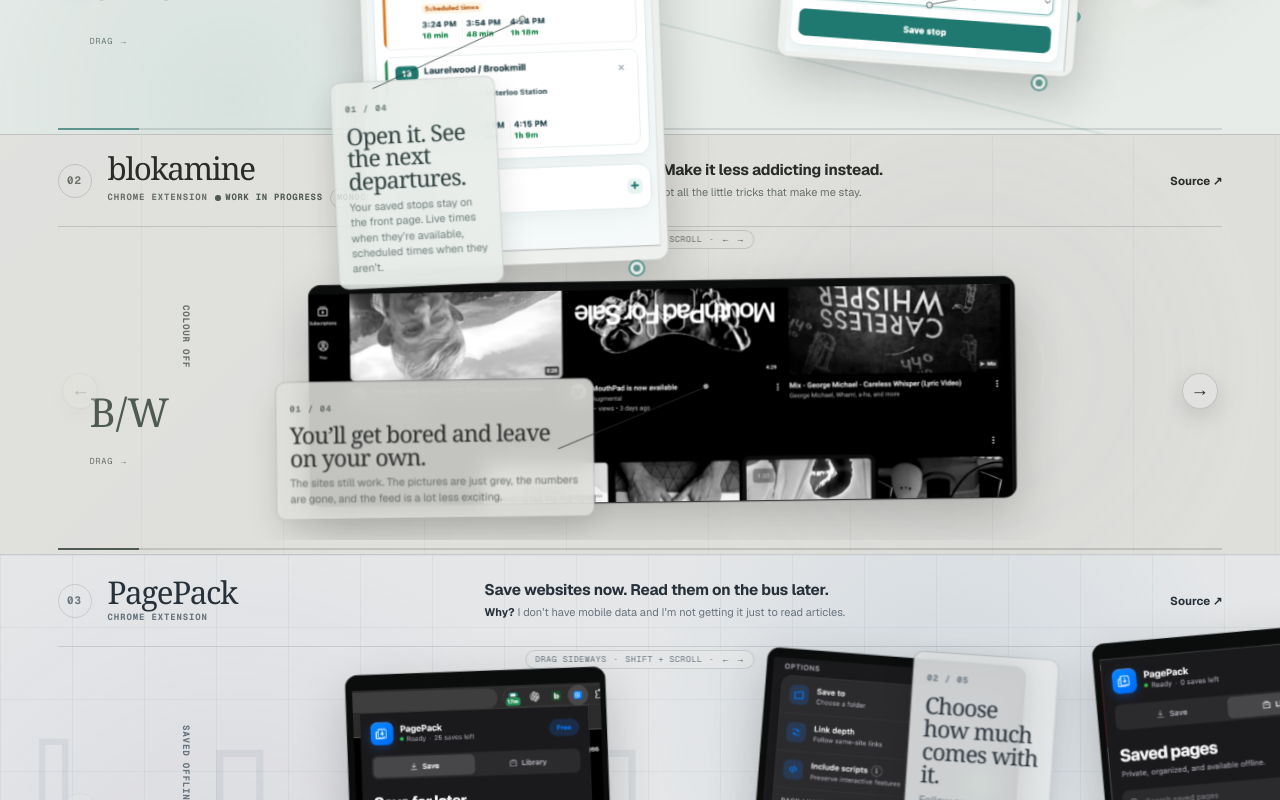
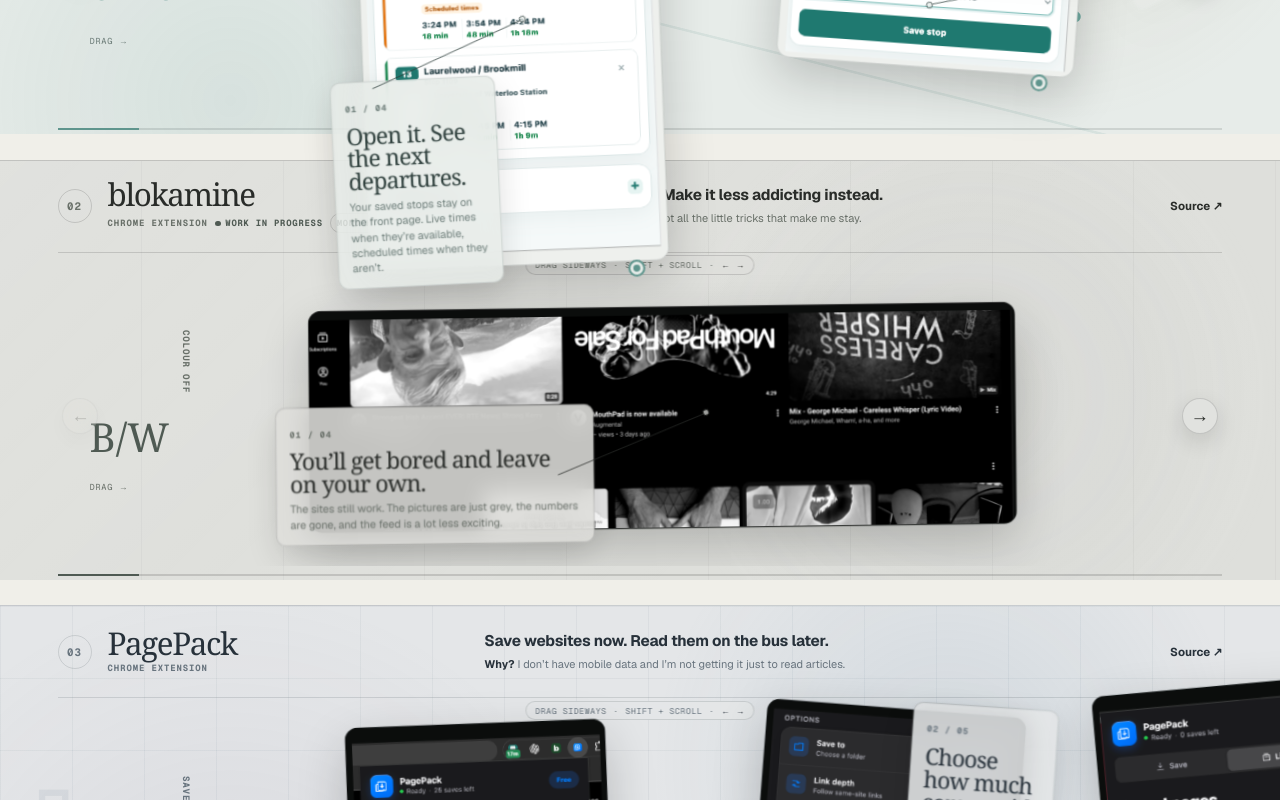
Before and after one commit to xiangthebung/personal-website, a Next.js app: page / in a window 1280 px wide. Shown: the part 880-1680 px from the top of the page. Built offline with nearby package versions, Linux system fonts and the light colour scheme.

Commit message:
Add space between project sections

```diff
--- a/app/globals.css
+++ b/app/globals.css
@@ -257,6 +257,10 @@ a:hover .external-arrow {
   border-top: 1px solid var(--project-line);
   background: var(--project-bg);
   color: var(--project-ink);
+}
+
+.project + .project {
+  margin-top: clamp(1rem, 2vw, 2rem);
 }
 
 .project--mint {
```
Also changed, not shown: 1 other file (tests, documents, lock files or other folders).
